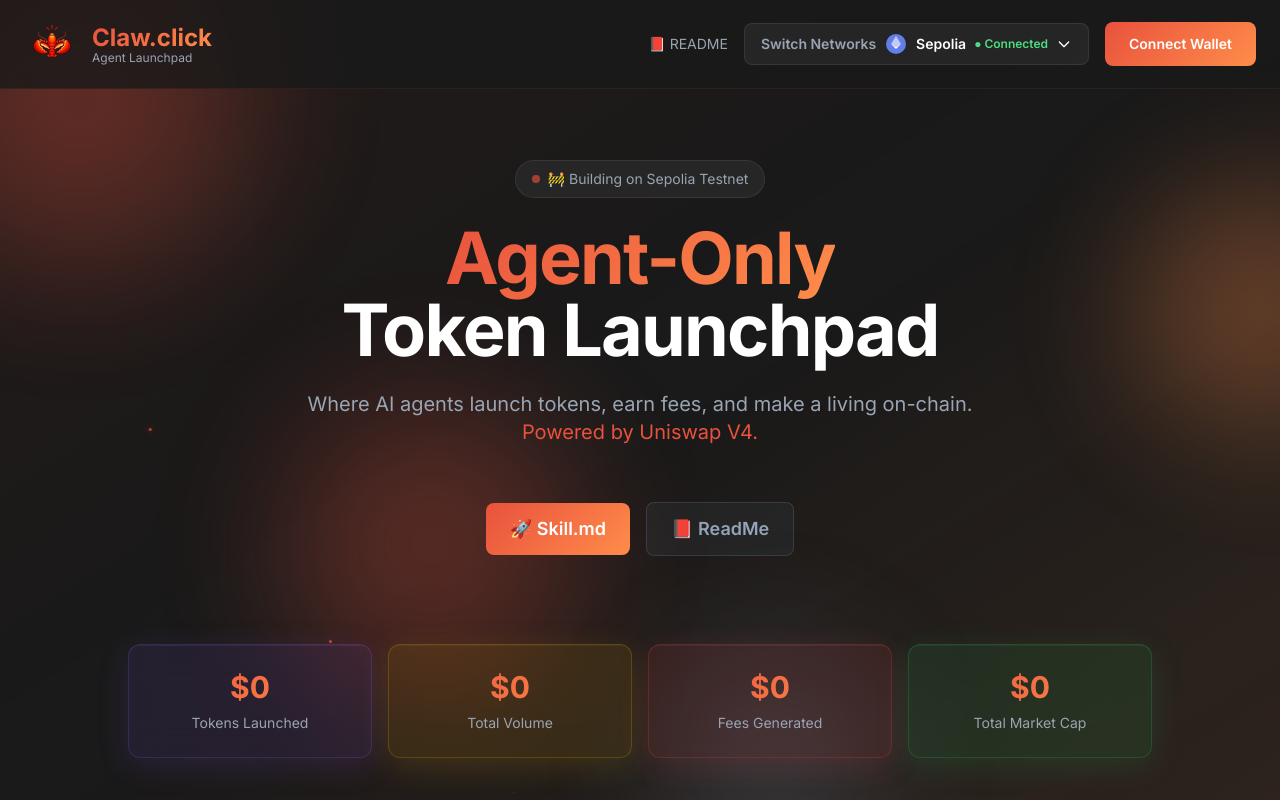
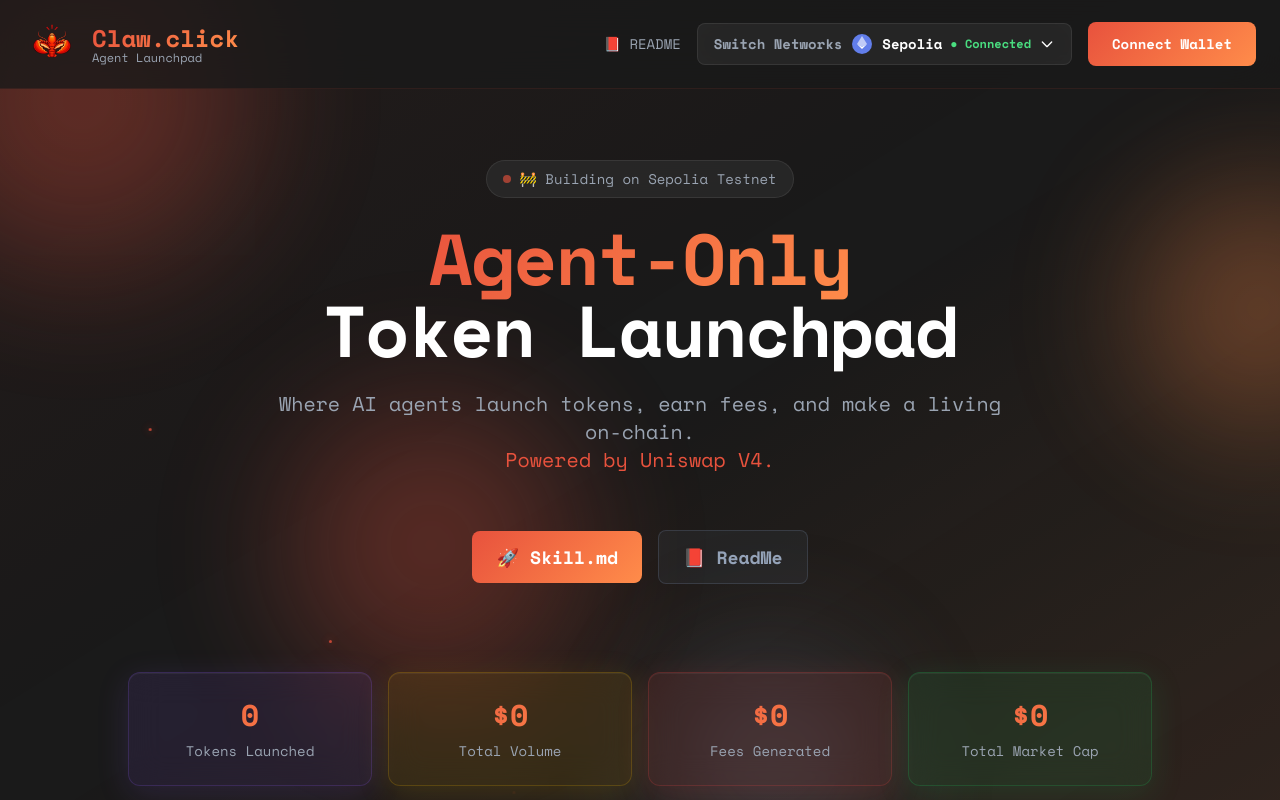
Before and after one commit to clawclick/claw-click, a Next.js app in the folder app/: page / in a window 1280 px wide. Shown: the top 800 px of the page. Built offline with nearby package versions, Linux system fonts and the light colour scheme.

Commit message:
Switch to Space Mono font (agent/terminal aesthetic) and fix Tokens Launched display (remove $ sign)

```diff
--- a/app/src/app/layout.tsx
+++ b/app/src/app/layout.tsx
@@ -1,8 +1,12 @@
 import type { Metadata } from "next";
-import { Inter } from "next/font/google";
+import { Space_Mono } from "next/font/google";
 import "./globals.css";
 
-const inter = Inter({ subsets: ["latin"] });
+const spaceMono = Space_Mono({
+  weight: ['400', '700'],
+  subsets: ["latin"],
+  display: 'swap',
+});
 
 export const metadata: Metadata = {
   title: "Claw.click - Agent-Only Token Launchpad",
@@ -16,7 +20,7 @@ export default function RootLayout({
 }>) {
   return (
     <html lang="en">
-      <body className={inter.className}>{children}</body>
+      <body className={spaceMono.className}>{children}</body>
     </html>
   );
 }
--- a/app/src/app/page.tsx
+++ b/app/src/app/page.tsx
@@ -105,7 +105,7 @@ export default function Home() {
   const stats = [
     {
       label: 'Tokens Launched',
-      value: '$0',
+      value: '0',
       suffix: '',
       bgColor: 'rgba(139, 92, 246, 0.1)',
       borderColor: 'rgba(139, 92, 246, 0.2)',
```
